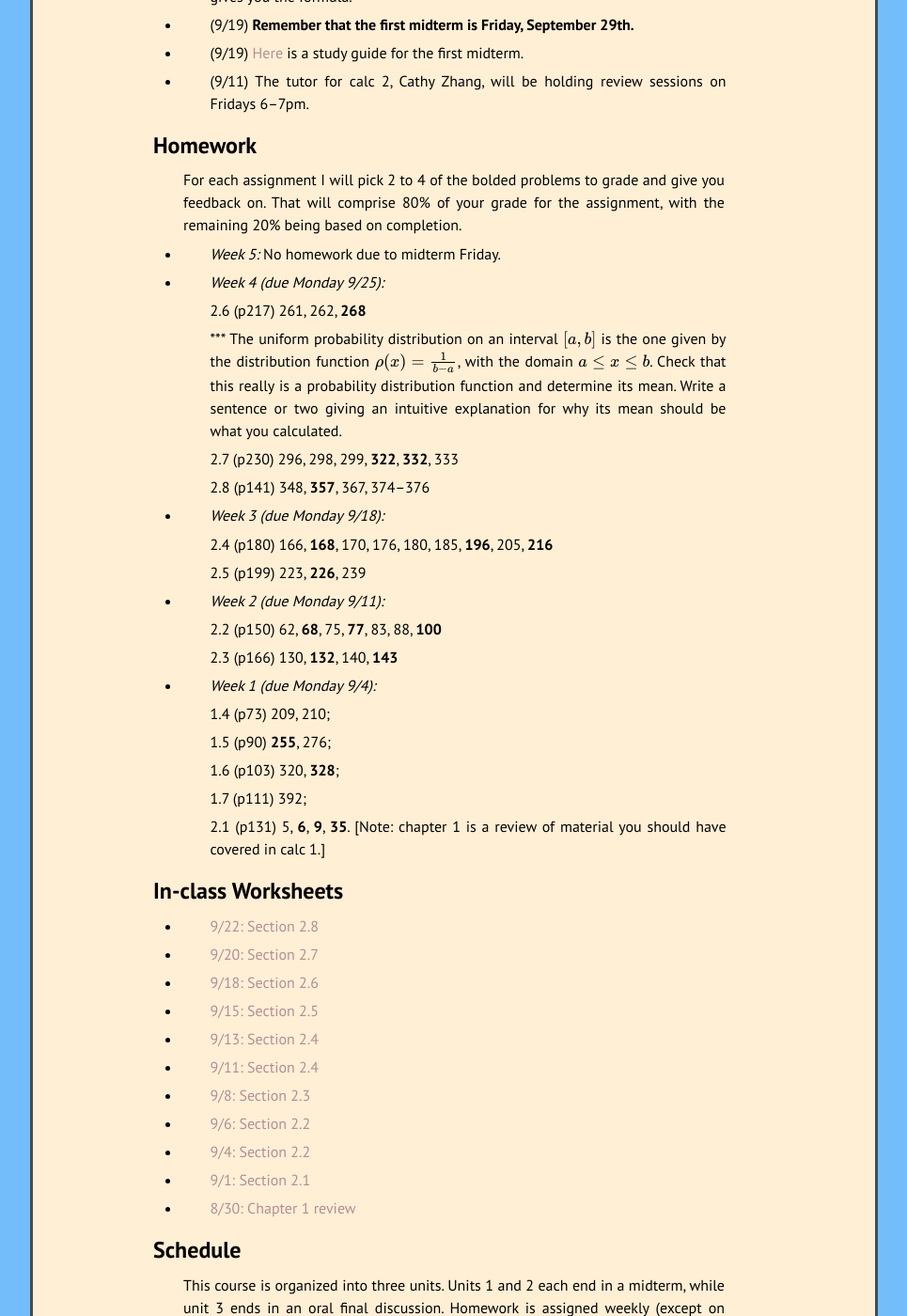
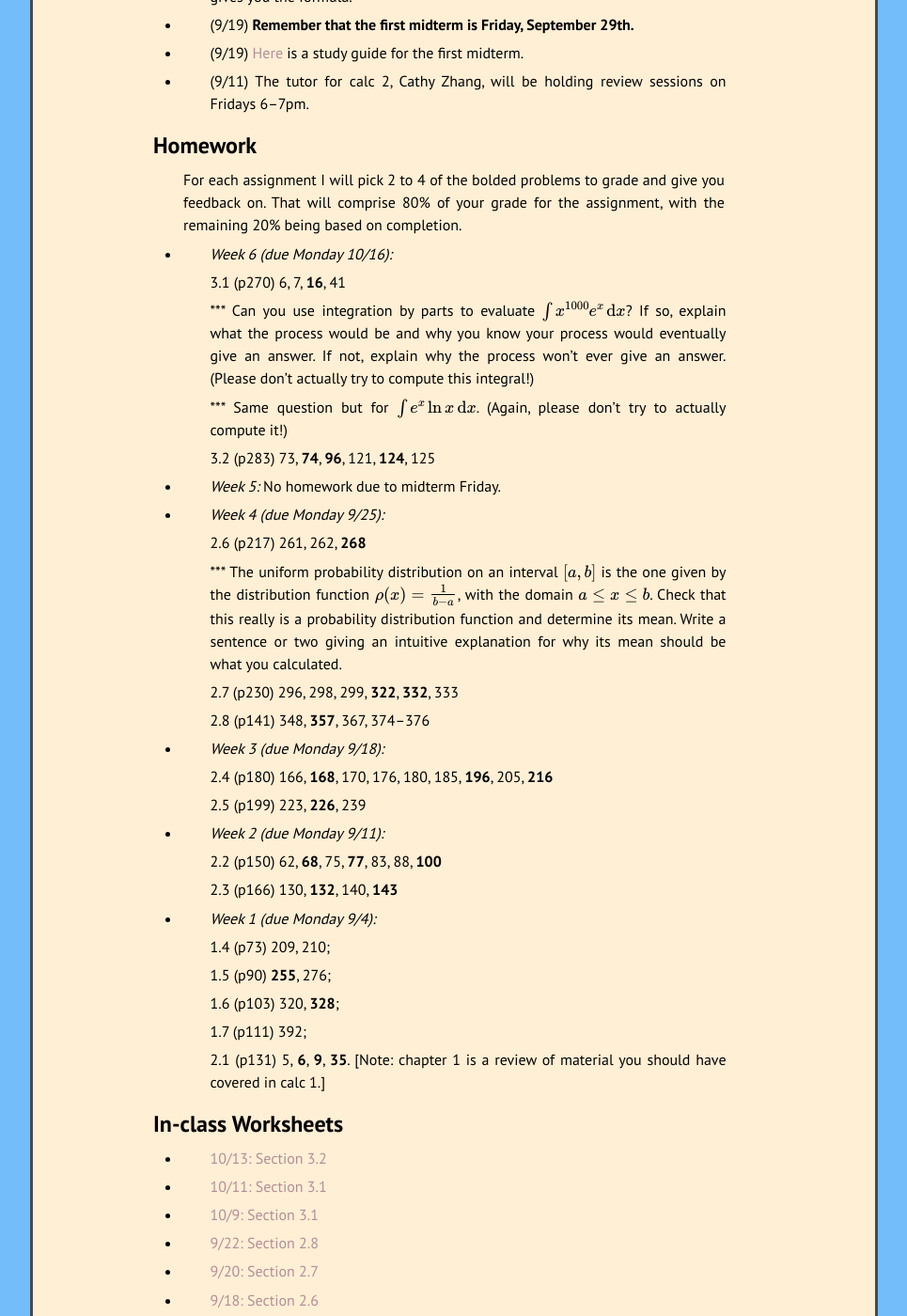
Before and after one commit to kamerynjw/kamerynjw.github.io, a Jekyll site: the page built from teaching/2023/math211.md, in a window 1280 px wide and 1400 px high, scrolled down 542 px. Shown: the whole window at 94% size, without its empty margins (157-1122 px from the left). Built offline with Jekyll 4.4.1, drawn with Linux system fonts in a browser that asks for light colours; nearby versions of some CDN libraries; formulas are drawn with MathJax 3.

Commit message:
week 6hw and orksheets for cal 2

```diff
--- a/teaching/2023/math211.md
+++ b/teaching/2023/math211.md
@@ -26,6 +26,16 @@ Homework
 --------
 
 For each assignment I will pick 2 to 4 of the bolded problems to grade and give you feedback on. That will comprise 80% of your grade for the assignment, with the remaining 20% being based on completion.
+
+* *Week 6 (due Monday 10/16):*
+
+    3.1 (p270) 6, 7, **16**, 41
+
+    *** Can you use integration by parts to evaluate $\int x^{1000}e^x \,\mathrm{d}x$? If so, explain what the process would be and why you know your process would eventually give an answer. If not, explain why the process won't ever give an answer. (Please don't actually try to compute this integral!)
+
+   *** Same question but for $\int e^x \ln x \,\mathrm{d}x$. (Again, please don't try to actually compute it!)
+
+   3.2 (p283) 73, **74**, **96**, 121, **124**, 125
 
 * *Week 5:* No homework due to midterm Friday.
 
@@ -65,6 +75,12 @@ For each assignment I will pick 2 to 4 of the bolded problems to grade and give
 
 In-class Worksheets
 --------
+
+* [10/13: Section 3.2](ws10-13.pdf)
+
+* [10/11: Section 3.1](ws10-11.pdf)
+
+* [10/9: Section 3.1](ws10-9.pdf)
 
 * [9/22: Section 2.8](ws9-22.pdf)
 
```
Also changed, not shown: 3 other files.
